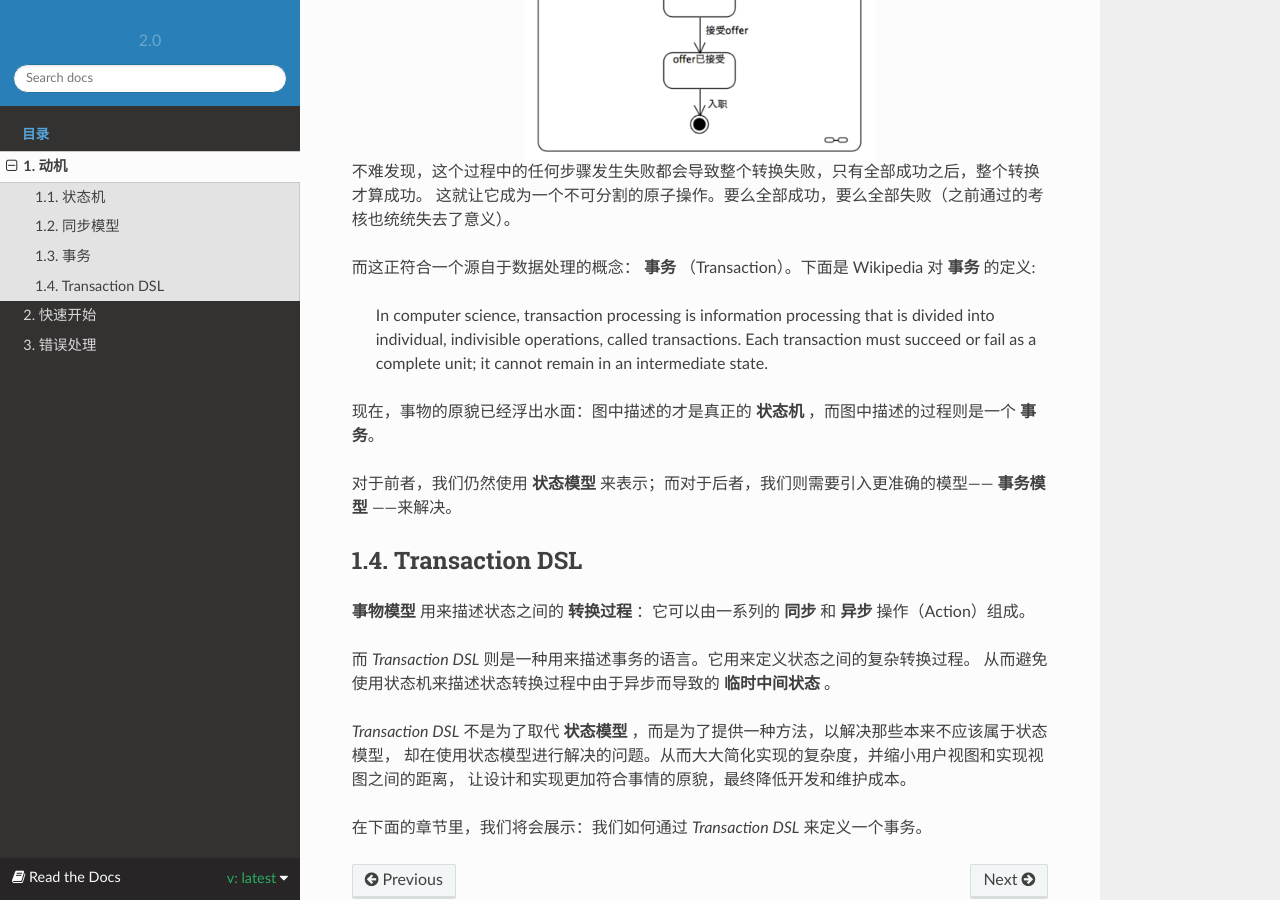
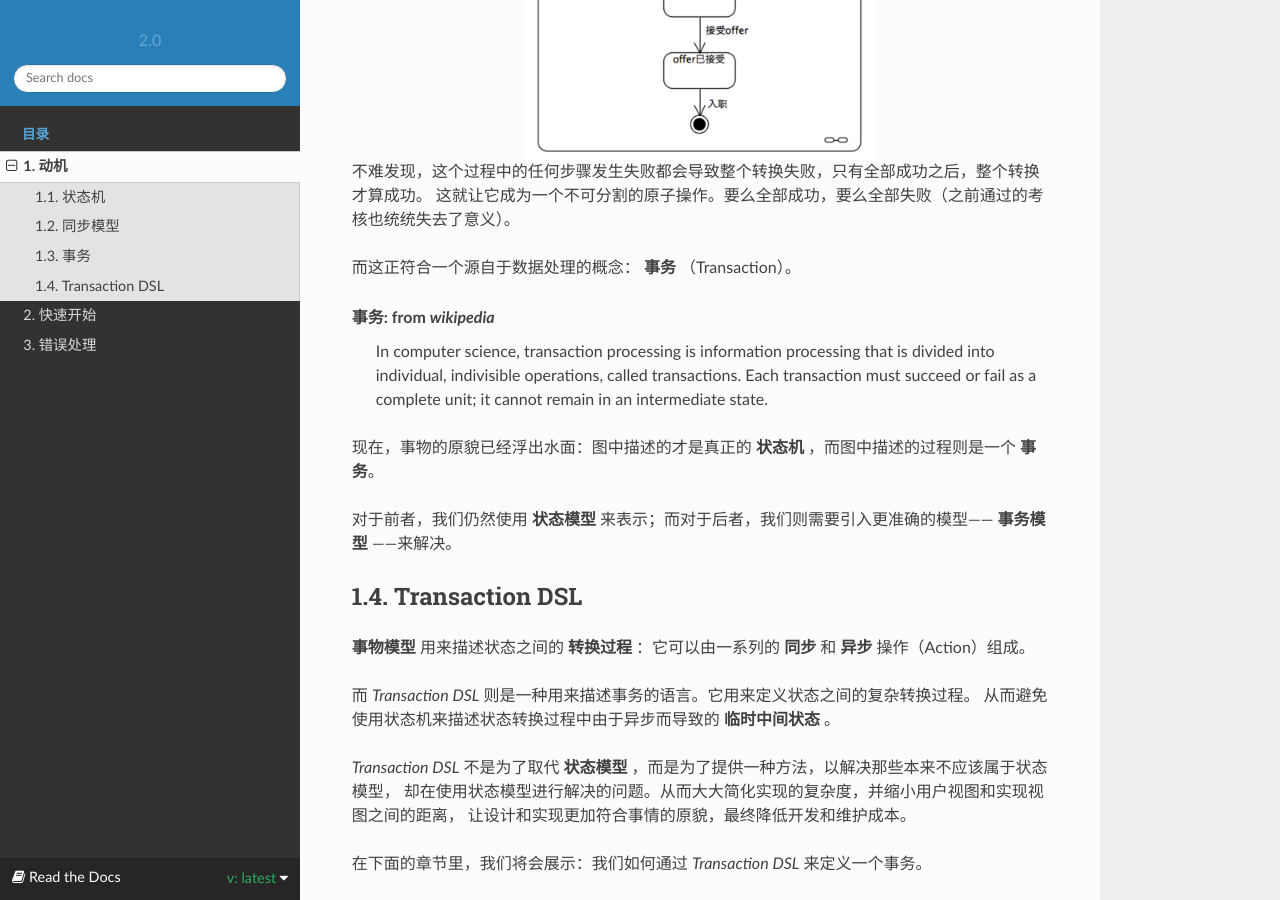
Before and after one commit to godsme/trans-dsl-2, a Sphinx documentation site: the page built from doc/source/motivation.rst, in a window 1280 px wide and 900 px high, scrolled down 6555 px. Built offline with Sphinx 7.4.7 and the Read the Docs theme 2.0.0, drawn with Linux system fonts in a browser that asks for light colours.

```diff
--- a/doc/source/motivation.rst
+++ b/doc/source/motivation.rst
@@ -140,7 +140,7 @@
   }
 
   Status handleBackgroundResult(const Event& event) {
-    auto* result = (BackgroundResult*)event.getContent();
+    auto result = (BackgroundResult*)event.getContent();
 
     // ...
     if(result->pass) {
@@ -207,13 +207,13 @@
 不难发现，这个过程中的任何步骤发生失败都会导致整个转换失败，只有全部成功之后，整个转换才算成功。
 这就让它成为一个不可分割的原子操作。要么全部成功，要么全部失败（之前通过的考核也统统失去了意义）。
 
-而这正符合一个源自于数据处理的概念： **事务** （Transaction）。下面是 Wikipedia 对 **事务** 的定义:
+而这正符合一个源自于数据处理的概念： **事务** （Transaction）。
 
-.. epigraph::
-
+事务: from `wikipedia`
    In computer science, transaction processing is information processing that is divided into individual,
    indivisible operations, called transactions. Each transaction must succeed or fail as a complete unit;
    it cannot remain in an intermediate state.
+
 
 现在，事物的原貌已经浮出水面：图中描述的才是真正的 **状态机** ，而图中描述的过程则是一个 **事务**。
 
```
